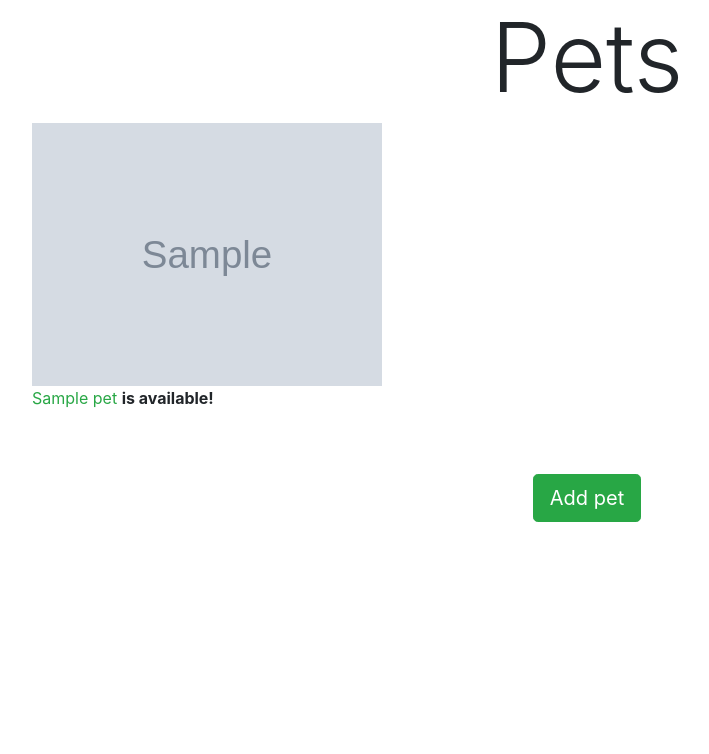
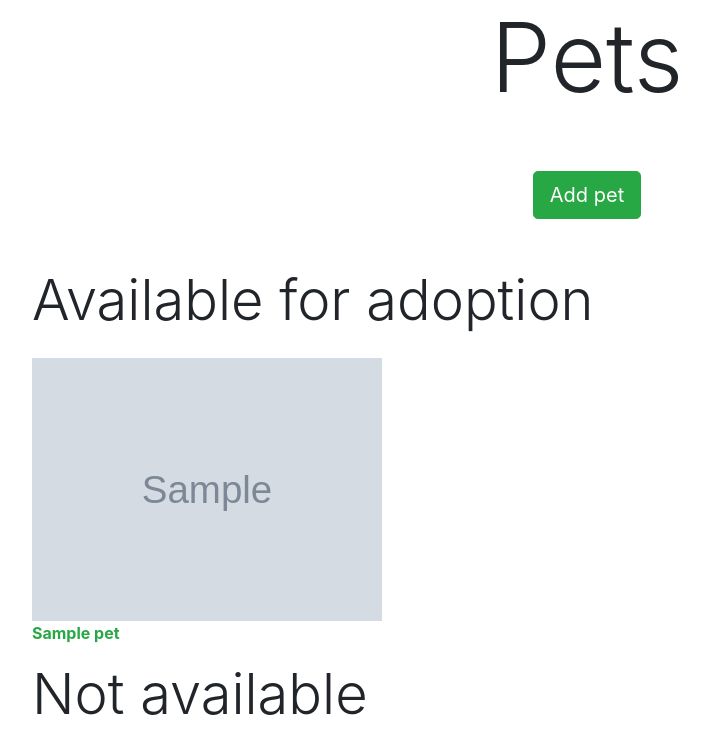
Before and after one commit to mfierro31/pet_adoption_app, a Flask app: page / in a window 1280 px wide. Shown: the top 754 px of the page, without its empty margins (53-762 px from the left). Run offline with Flask 2, Linux system fonts and the light colour scheme; tables that the repository leaves empty hold one stand-in row (values such as "Sample post"); grey boxes marked "Sample" are stand-in pictures; some libraries are stand-ins or nearby versions.

Commit message:
changed home page layout and changed add pet POST route logic

```diff
--- a/app.py
+++ b/app.py
@@ -26,10 +26,15 @@ def add_pet():
     form = AddPetForm()
 
     if form.validate_on_submit():
-        pic = form.photo_url.data
-        pic = pic if pic else None
+        form_data = form.data
+        form_data.pop('csrf_token', None)
+        form_data = form_data
 
-        new_pet = Pet(name=form.name.data, species=form.species.data, photo_url=pic, age=form.age.data, notes=form.notes.data)
+        new_pet = Pet(**form_data)
+
+        if not new_pet.photo_url:
+            new_pet.photo_url = None
+
         db.session.add(new_pet)
         db.session.commit()
 
@@ -46,8 +51,10 @@ def display_edit_pet(pet_id):
 
     if form.validate_on_submit():
         pic = form.photo_url.data
-        pic = pic if pic else None
-        notes = form.notes.data
+        # This line doesn't work here for some reason.  Still trying to figure this out.  Even though pic gets set to None if
+        # the photo_url is an empty string, it still doesn't get set to the default_img value.  I have to set it manually below
+        # in the else: block
+        # pic = pic if pic else None
 
         if pic:
             pet.photo_url = pic
@@ -56,9 +63,7 @@ def display_edit_pet(pet_id):
 
         pet.name = form.name.data
         pet.age = form.age.data
-
-        pet.notes = notes
-
+        pet.notes = form.notes.data
         pet.available = form.available.data
 
         db.session.commit()
--- a/templates/home.html
+++ b/templates/home.html
@@ -8,15 +8,29 @@
 </div>
 {% endfor %}
 <h1 class="display-1 text-center">Pets</h1>
+<div class="text-center mb-5">
+  <a href="/add" class="mt-5 text-center btn btn-success btn-lg">Add pet</a>
+</div>
+<h2 class="display-4 mb-4">Available for adoption</h2>
 <div class="row">
   {% for pet in pets %}
-  <div class="col-4">
+  {% if pet.available %}
+  <div class="col-4 mb-3">
     <img src="{{pet.photo_url}}" alt="{{pet.name}} the {{pet.species}}" class="img-fluid">
-    <p><a href="/{{pet.id}}" class="text-success">{{pet.name}}</a> <b>{% if pet.available %}is available!{% else %}is unavailable{% endif %}</b></p>
+    <a href="/{{pet.id}}" class="text-success"><b>{{pet.name}}</b></a>
   </div>
+  {% endif %}
   {% endfor %}
 </div>
-<div class="text-center">
-  <a href="/add" class="mt-5 text-center btn btn-success btn-lg">Add pet</a>
+<h2 class="display-4 mb-4">Not available</h2>
+<div class="row">
+  {% for pet in pets %}
+  {% if not pet.available %}
+  <div class="col-4 mb-3">
+    <img src="{{pet.photo_url}}" alt="{{pet.name}} the {{pet.species}}" class="img-fluid">
+    <a href="/{{pet.id}}" class="text-success"><b>{{pet.name}}</b></a>
+  </div>
+  {% endif %}
+  {% endfor %}
 </div>
 {% endblock %}
```
